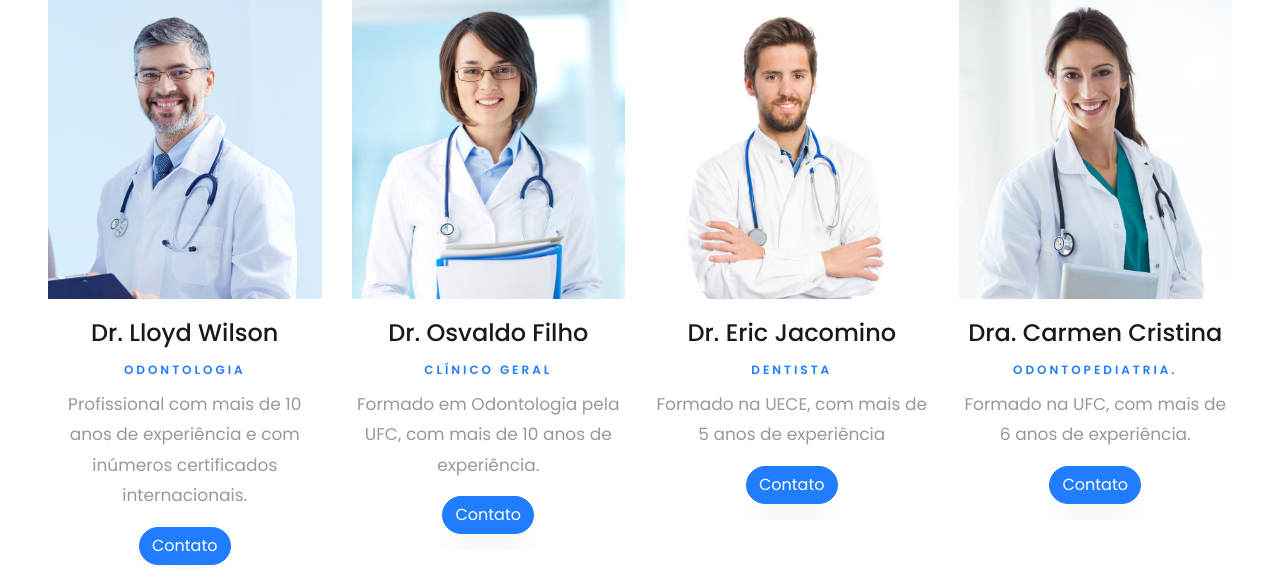
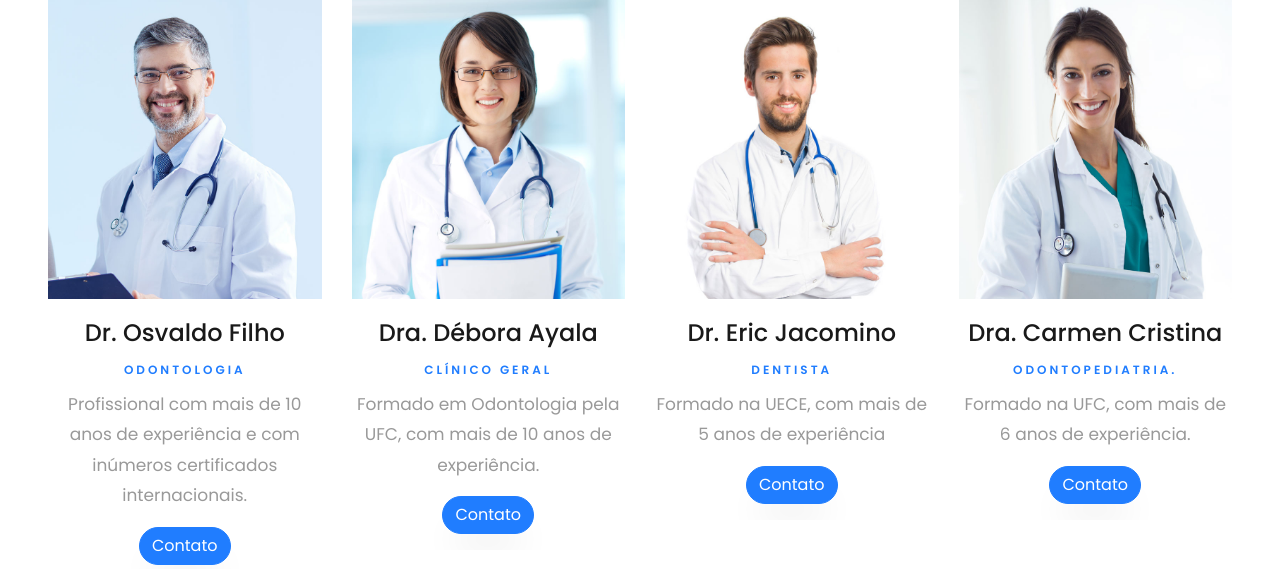
Before and after one commit to kayantchian/odontology-website, a PHP site: page / in a window 1280 px wide. Shown: the part 2604-3173 px from the top of the page. Run offline with PHP 8.4, Linux system fonts and the light colour scheme; some libraries are stand-ins or nearby versions; some web fonts are replaced.

Commit message:
doutores corrigido

```diff
--- a/index.php
+++ b/index.php
@@ -159,7 +159,7 @@
 								<div class="img align-self-stretch" style="background-image: url(images/doc-1.jpg);"></div>
 							</div>
 							<div class="text pt-3 text-center">
-								<h3 class="mb-2">Dr. Lloyd Wilson</h3>
+								<h3 class="mb-2">Dr. Osvaldo Filho</h3>
 								<span class="position mb-2">Odontologia</span>
 								<div class="faded">
 									<p>Profissional com mais de 10 anos de experiência e com inúmeros certificados internacionais.</p>
@@ -180,7 +180,7 @@
 								<div class="img align-self-stretch" style="background-image: url(images/doc-2.jpg);"></div>
 							</div>
 							<div class="text pt-3 text-center">
-								<h3 class="mb-2">Dr. Osvaldo Filho</h3>
+								<h3 class="mb-2">Dra. Débora Ayala</h3>
 								<span class="position mb-2">Clínico Geral</span>
 								<div class="faded">
 									<p>Formado em Odontologia pela UFC, com mais de 10 anos de experiência.</p>
```
